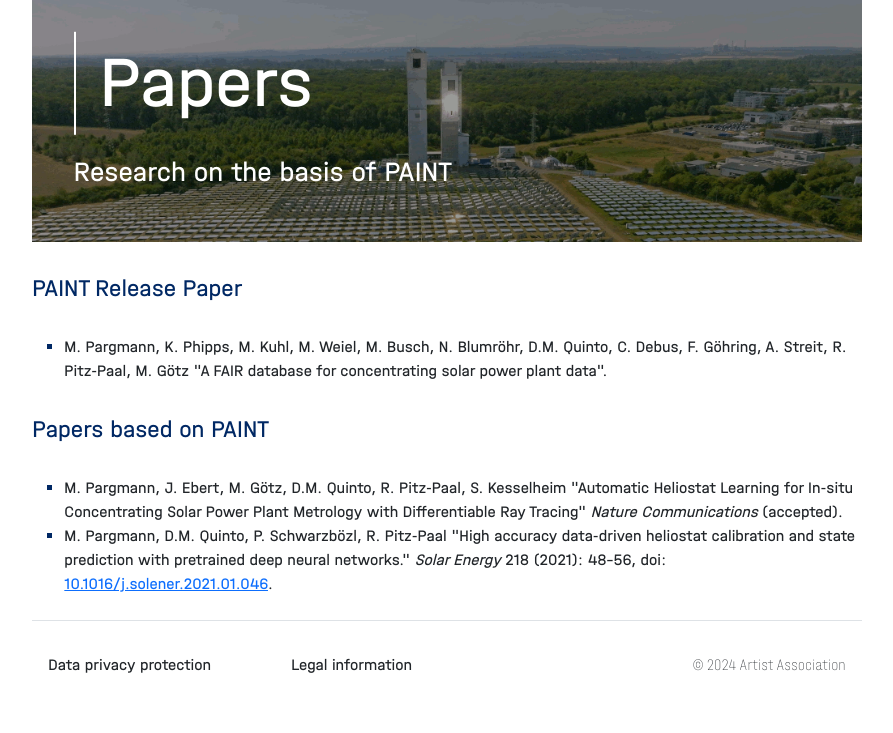
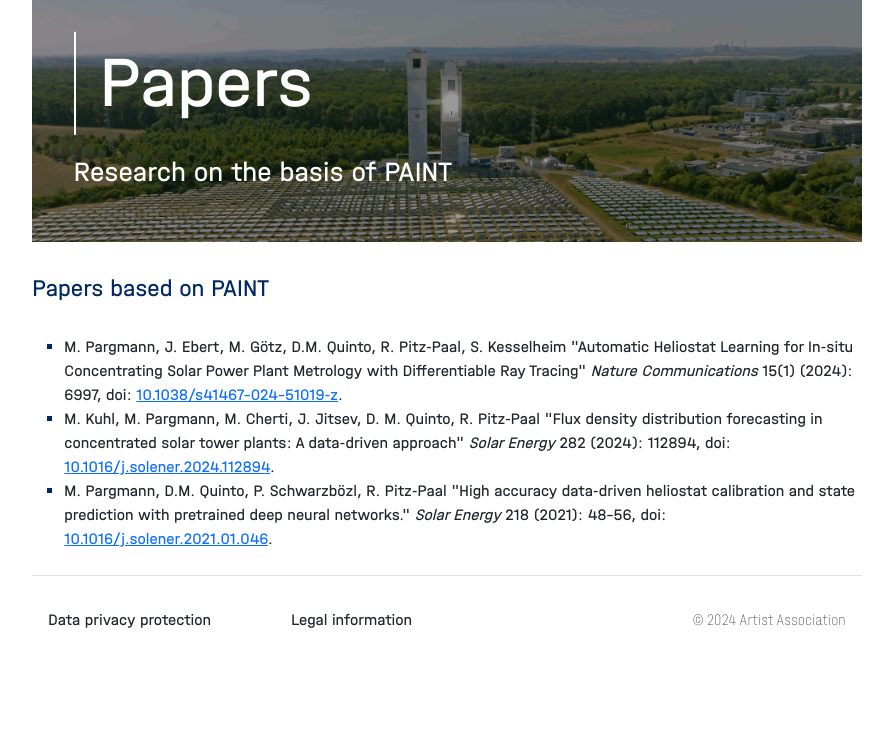
Before and after one commit to ARTIST-Association/PAINT, a Flask app: page /papers in a window 1280 px wide. Shown: the part 81-814 px from the top of the page, without its empty margins (193-1086 px from the left). After the commit the page ends 709 px from the top, so only its background shows below. Run offline with Flask 3, Linux system fonts and the light colour scheme.

Commit message:
Update papers.html

```diff
--- a/html/templates/papers.html
+++ b/html/templates/papers.html
@@ -10,16 +10,11 @@
     </div>
 </div>
 
-<h4 class="my-4 py-2 text-primary">PAINT Release Paper</h4>
-
-<ul>
-    <li>M. Pargmann, K. Phipps, M. Kuhl, M. Weiel, M. Busch, N. Blumröhr, D.M. Quinto, C. Debus, F. Göhring, A. Streit, R. Pitz-Paal, M. Götz "A FAIR database for concentrating solar power plant data".</li>
-</ul>
-
 <h4 class="my-4 py-2 text-primary">Papers based on PAINT</h4>
 
 <ul>
-    <li>M. Pargmann, J. Ebert, M. Götz, D.M. Quinto, R. Pitz-Paal, S. Kesselheim "Automatic Heliostat Learning for In-situ Concentrating Solar Power Plant Metrology with Differentiable Ray Tracing" <i>Nature Communications</i> (accepted).</li>
+    <li>M. Pargmann, J. Ebert, M. Götz, D.M. Quinto, R. Pitz-Paal, S. Kesselheim "Automatic Heliostat Learning for In-situ Concentrating Solar Power Plant Metrology with Differentiable Ray Tracing" <i>Nature Communications</i> 15(1) (2024): 6997, doi: <a href="https://doi.org/10.1038/s41467-024-51019-z">10.1038/s41467-024-51019-z</a>.</li>
+    <li>M. Kuhl, M. Pargmann, M. Cherti, J. Jitsev, D. M. Quinto, R. Pitz-Paal "Flux density distribution forecasting in concentrated solar tower plants: A data-driven approach" <i>Solar Energy</i> 282 (2024): 112894, doi: <a href="https://doi.org/10.1016/j.solener.2024.112894">10.1016/j.solener.2024.112894</a>.</li>
     <li>M. Pargmann, D.M. Quinto, P. Schwarzbözl, R. Pitz-Paal "High accuracy data-driven heliostat calibration and state prediction with pretrained deep neural networks." <i>Solar Energy</i> 218 (2021): 48-56, doi: <a href="https://doi.org/10.1016/j.solener.2021.01.046">10.1016/j.solener.2021.01.046</a>.</li>
 </ul>
 
```
